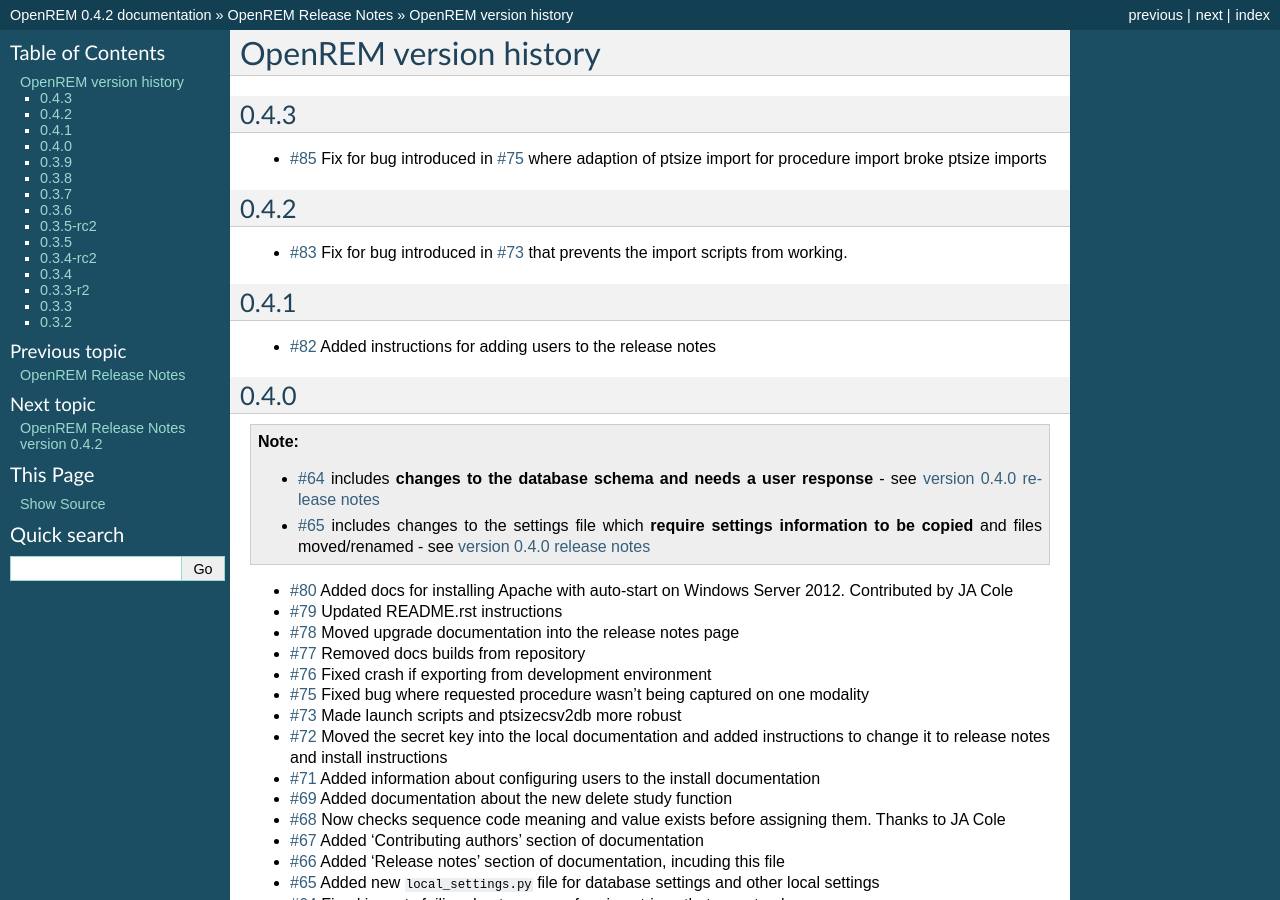
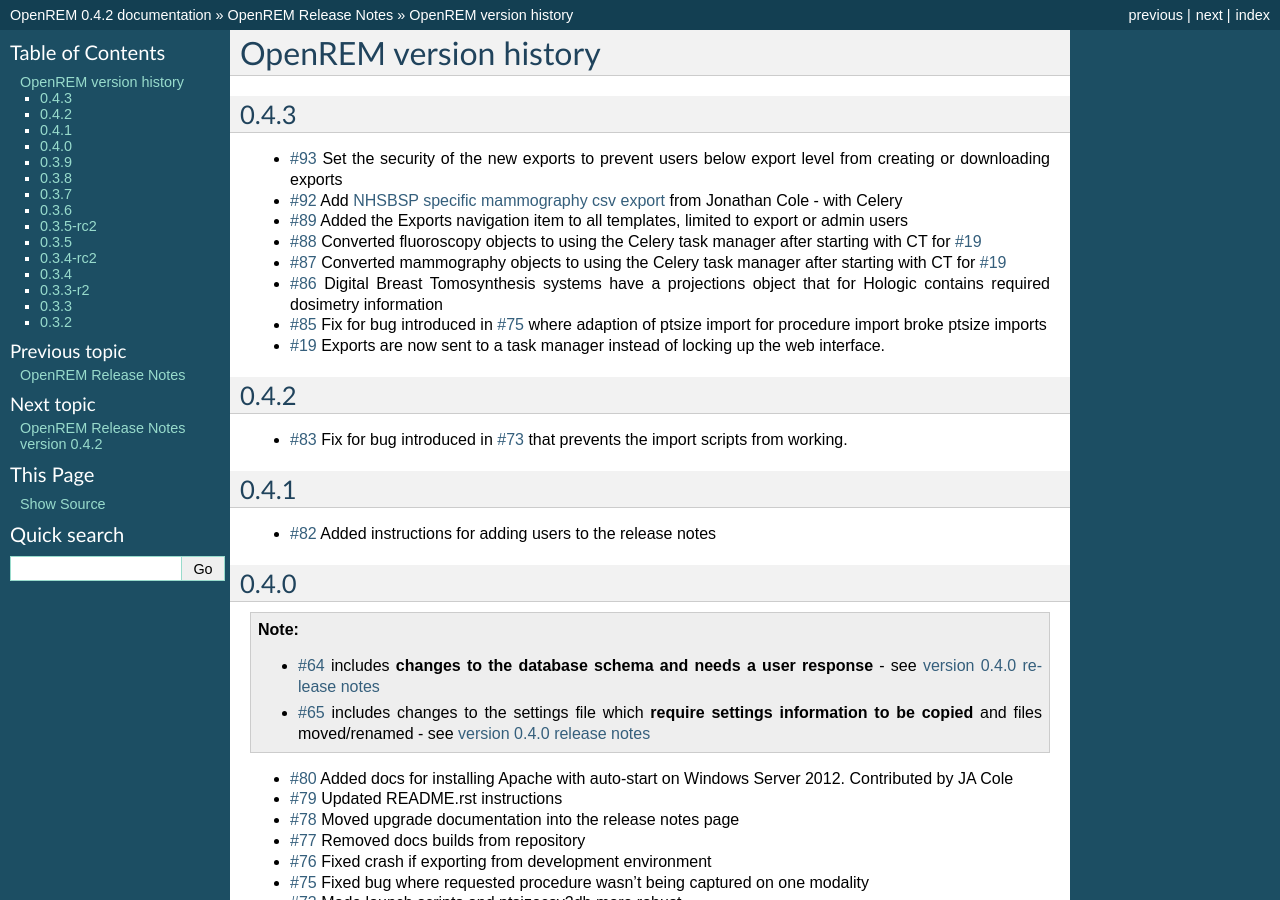
Before and after one commit to ckswilliams/modOpenREM, a Sphinx documentation site: the page built from docs/changes.rst, in a window 1280 px wide and 900 px high. Built offline with Sphinx 7.4.7, drawn with Linux system fonts in a browser that asks for light colours; some of the changed lines change nothing that is shown.

Commit message:
Updated changes file with tasks that have been closed so far for 0.4.3 and added the next three decades of issue links to the bottom.

```diff
--- a/docs/changes.rst
+++ b/docs/changes.rst
@@ -5,7 +5,15 @@
 0.4.3
 ------
 
+* `#93`_   Set the security of the new exports to prevent users below export level from creating or downloading exports
+* `#92`_   Add `NHSBSP specific mammography csv export`_ from Jonathan Cole - with Celery
+* `#89`_   Added the Exports navigation item to all templates, limited to export or admin users
+* `#88`_   Converted fluoroscopy objects to using the Celery task manager after starting with CT for `#19`_
+* `#87`_   Converted mammography objects to using the Celery task manager after starting with CT for `#19`_
+* `#86`_   Digital Breast Tomosynthesis systems have a projections object that for Hologic contains required dosimetry information
 * `#85`_   Fix for bug introduced in `#75`_ where adaption of ptsize import for procedure import broke ptsize imports
+* `#19`_   Exports are now sent to a task manager instead of locking up the web interface.
+
 
 0.4.2
 -----
@@ -152,6 +160,37 @@
 
 *       Initial version uploaded to bitbucket.org
 
+..  _`#120`: https://bitbucket.org/edmcdonagh/openrem/issue/120/
+..  _`#119`: https://bitbucket.org/edmcdonagh/openrem/issue/119/
+..  _`#118`: https://bitbucket.org/edmcdonagh/openrem/issue/118/
+..  _`#117`: https://bitbucket.org/edmcdonagh/openrem/issue/117/
+..  _`#116`: https://bitbucket.org/edmcdonagh/openrem/issue/116/
+..  _`#115`: https://bitbucket.org/edmcdonagh/openrem/issue/115/
+..  _`#114`: https://bitbucket.org/edmcdonagh/openrem/issue/114/
+..  _`#113`: https://bitbucket.org/edmcdonagh/openrem/issue/113/
+..  _`#112`: https://bitbucket.org/edmcdonagh/openrem/issue/112/
+..  _`#111`: https://bitbucket.org/edmcdonagh/openrem/issue/111/
+..  _`#110`: https://bitbucket.org/edmcdonagh/openrem/issue/110/
+..  _`#109`: https://bitbucket.org/edmcdonagh/openrem/issue/109/
+..  _`#108`: https://bitbucket.org/edmcdonagh/openrem/issue/108/
+..  _`#107`: https://bitbucket.org/edmcdonagh/openrem/issue/107/
+..  _`#106`: https://bitbucket.org/edmcdonagh/openrem/issue/106/
+..  _`#105`: https://bitbucket.org/edmcdonagh/openrem/issue/105/
+..  _`#104`: https://bitbucket.org/edmcdonagh/openrem/issue/104/
+..  _`#103`: https://bitbucket.org/edmcdonagh/openrem/issue/103/
+..  _`#102`: https://bitbucket.org/edmcdonagh/openrem/issue/102/
+..  _`#101`: https://bitbucket.org/edmcdonagh/openrem/issue/101/
+..  _`#100`: https://bitbucket.org/edmcdonagh/openrem/issue/100/
+..  _`#99`: https://bitbucket.org/edmcdonagh/openrem/issue/99/
+..  _`#98`: https://bitbucket.org/edmcdonagh/openrem/issue/98/
+..  _`#97`: https://bitbucket.org/edmcdonagh/openrem/issue/97/
+..  _`#96`: https://bitbucket.org/edmcdonagh/openrem/issue/96/
+..  _`#95`: https://bitbucket.org/edmcdonagh/openrem/issue/95/
+..  _`#94`: https://bitbucket.org/edmcdonagh/openrem/issue/94/
+..  _`#93`: https://bitbucket.org/edmcdonagh/openrem/issue/93/
+..  _`#92`: https://bitbucket.org/edmcdonagh/openrem/issue/92/
+..  _`#91`: https://bitbucket.org/edmcdonagh/openrem/issue/91/
+..  _`#90`: https://bitbucket.org/edmcdonagh/openrem/issue/90/
 ..  _`#89`: https://bitbucket.org/edmcdonagh/openrem/issue/89/
 ..  _`#88`: https://bitbucket.org/edmcdonagh/openrem/issue/88/
 ..  _`#87`: https://bitbucket.org/edmcdonagh/openrem/issue/87/
@@ -241,3 +280,6 @@
 ..  _`#3`: https://bitbucket.org/edmcdonagh/openrem/issue/3/
 ..  _`#2`: https://bitbucket.org/edmcdonagh/openrem/issue/2/
 ..  _`#1`: https://bitbucket.org/edmcdonagh/openrem/issue/1/
+
+
+..  _`NHSBSP specific mammography csv export` : https://bitbucket.org/jacole/openrem-visualisation/commits/0ee416511c847960523a6475ef33ac72#comment-1003330
```
